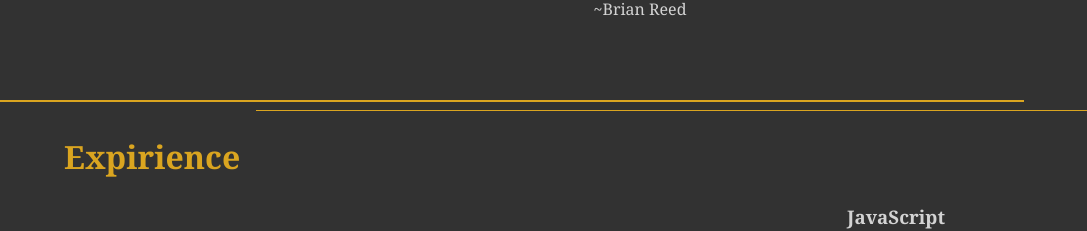
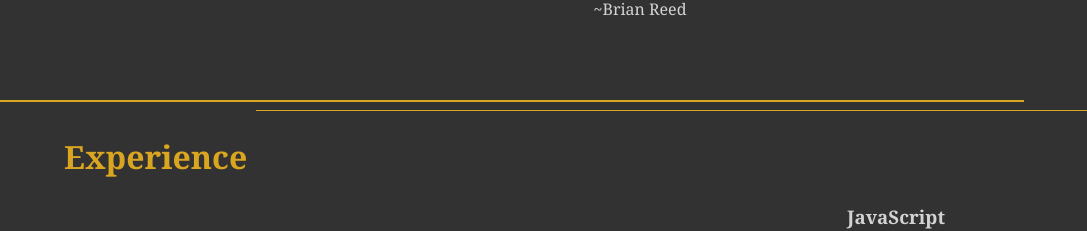
Before and after one commit to jstrande99/jstrande-react, a React (Create React App) app: page / in a window 1280 px wide. Shown: the part 1375-1606 px from the top of the page, without its empty margins (0-1087 px from the left). Built offline with nearby package versions, Linux system fonts and the light colour scheme; some icons are missing.

Commit message:
corrected spelling

```diff
--- a/src/Pages/Home.js
+++ b/src/Pages/Home.js
@@ -38,7 +38,7 @@ function Home() {
             </div>
             <div className='line2'></div>
             <div className='line1'></div>
-            <h1 className='title'>Expirience</h1>
+            <h1 className='title'>Experience</h1>
             <div id='Languages' className='smallBody'>
                 <Languages />
             </div>
```
